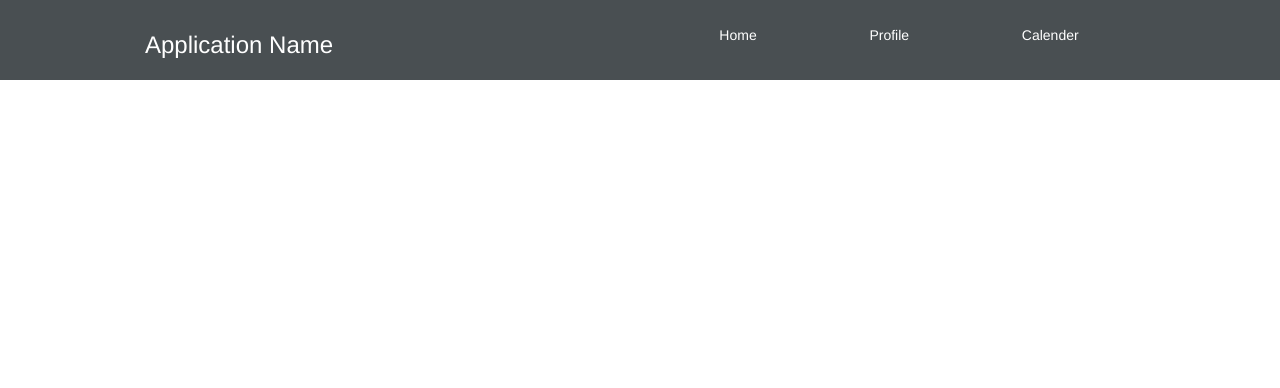
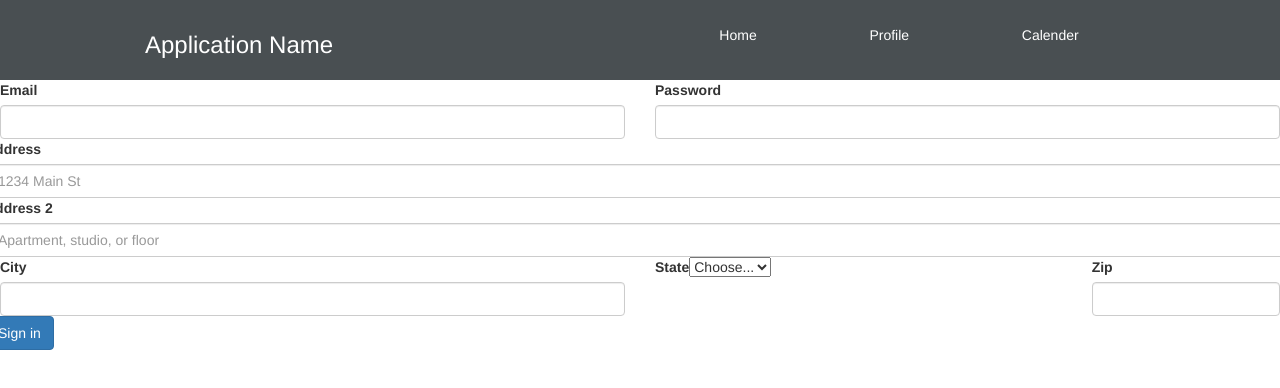
Before and after one commit to russell-macalintal/un-goal-app, a React (Create React App) app in the folder client/: page /registration in a window 1280 px wide. Shown: the top 388 px of the page. Built offline with nearby package versions, Linux system fonts and the light colour scheme.

Commit message:
Added registration form and updated Home component

```diff
--- a/client/src/App.css
+++ b/client/src/App.css
@@ -1,3 +1,4 @@
+
 nav {
   display: flex;
   justify-content: space-around;
--- a/client/src/App.js
+++ b/client/src/App.js
@@ -5,6 +5,7 @@ import NavBar from './components/NavBar';
 import Home from './components/Home';
 import Profile from './components/Profile';
 import Calender from './components/Calender';
+import Registration from './components/Registration';
 
 function App() {
   return (
@@ -13,6 +14,7 @@ function App() {
         <NavBar />
         <Routes>
           <Route exact path="/" element={<Home />} />
+          <Route exact path="/registration" element={<Registration />} />
           <Route exact path="/profile" element={<Profile />} />
           <Route exact path="/calender" element={<Calender />} />
         </Routes>
--- a/client/src/components/Home.js
+++ b/client/src/components/Home.js
@@ -1,4 +1,5 @@
 import React, { Component } from 'react';
+import { Link } from 'react-router-dom';
 
 class Home extends Component {
     state = {
@@ -22,10 +23,24 @@ class Home extends Component {
             <div className="home">
                 <div>APPLICATION NAME</div>
                 <form onSubmit={this.handleOnSubmit}>
-                    <input id="username-input" type="text" name="username" onChange={this.handleOnChange} value={this.state.username} placeholder="Enter Username"/>
-                    <input id="password-input" type="text" name="password" onChange={this.handleOnChange} value={this.state.password} placeholder="Enter Password"/>
-                    <input className="button" type="submit" value="Login"/>
+                <div class="mb-3 row">
+                    <label for="staticEmail" class="col-sm-1 col-form-label">Email</label>
+                <div class="col-sm-10">
+                <input id="username-input" type="text" name="username" readonly class="form-control-plaintext" value={this.state.username} onChange={this.handleOnChange} placeholder="Enter Username" />
+                </div>
+                 </div>
+                <div class="mb-3 row">
+                <label for="inputPassword" class="col-sm-1 col-form-label">Password</label>
+                <div class="col-sm-10">
+                 <input type="password" class="form-control" id="password-input" name="password" onChange={this.handleOnChange} value={this.state.password} placeholder="Enter Password" />
+                </div>
+                <div class="col-auto">
+                    <button type="submit" class="btn btn-primary mb-3">Login</button>
+                 </div>
+                    </div>
+
                 </form>
+                <Link to='/registration' >Not Registered? Click Here!</Link>
             </div>
         )
     }
--- a/client/src/components/Profile.js
+++ b/client/src/components/Profile.js
@@ -2,6 +2,8 @@ import React, { useEffect } from 'react'
 import volunteer from '../Data/volunteerData';
 
 export default function Profile() {
+
+
 
     useEffect(() => {
 
--- /dev/null
+++ b/client/src/components/Registration.js
@@ -0,0 +1,49 @@
+import React from 'react'
+
+export default function Registration() {
+  return (
+    <div>
+        <form class="row g-3">
+    <div class="col-md-6">
+      <label for="inputEmail4" class="form-label">Email</label>
+      <input type="email" class="form-control" id="inputEmail4" />
+    </div>
+    <div class="col-md-6">
+      <label for="inputPassword4" class="form-label">Password</label>
+      <input type="password" class="form-control" id="inputPassword4" />
+    </div>
+    <div class="col-12">
+      <label for="inputAddress" class="form-label">Address</label>
+      <input type="text" class="form-control" id="inputAddress" placeholder="1234 Main St" />
+    </div>
+    <div class="col-12">
+      <label for="inputAddress2" class="form-label">Address 2</label>
+      <input type="text" class="form-control" id="inputAddress2" placeholder="Apartment, studio, or floor" />
+    </div>
+    <div class="col-md-6">
+      <label for="inputCity" class="form-label">City</label>
+      <input type="text" class="form-control" id="inputCity" />
+    </div>
+    <div class="col-md-4">
+      <label for="inputState" class="form-label">State</label>
+      <select id="inputState" class="form-select">
+        <option selected>Choose...</option>
+        <option>...</option>
+      </select>
+    </div>
+    <div class="col-md-2">
+      <label for="inputZip" class="form-label">Zip</label>
+      <input type="text" class="form-control" id="inputZip" />
+    </div>
+    <div class="col-12">
+      <div class="form-check">
+
+      </div>
+    </div>
+    <div class="col-12">
+      <button type="submit" class="btn btn-primary">Sign in</button>
+    </div>
+  </form>
+  </div>
+  )
+}
```
